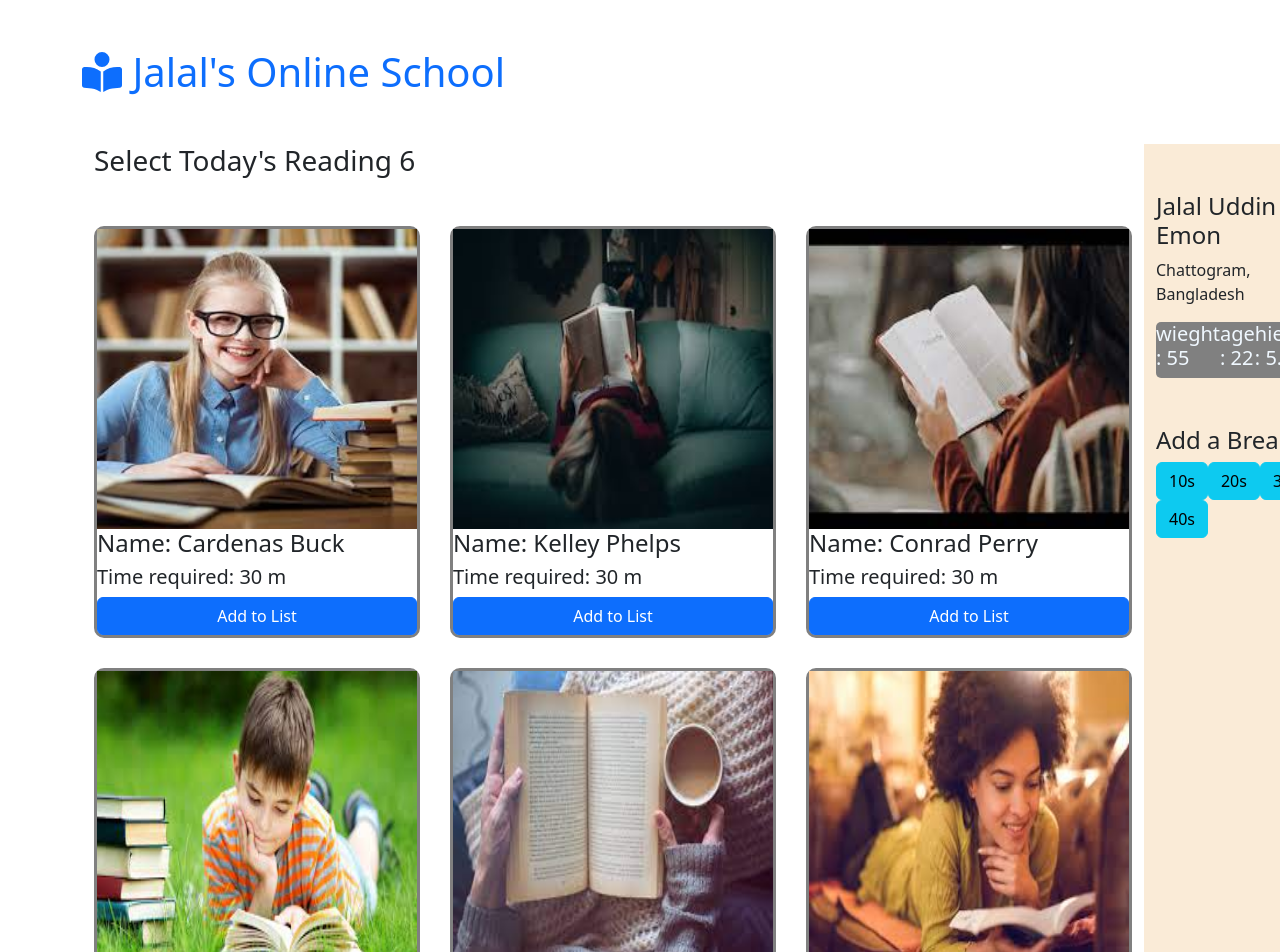
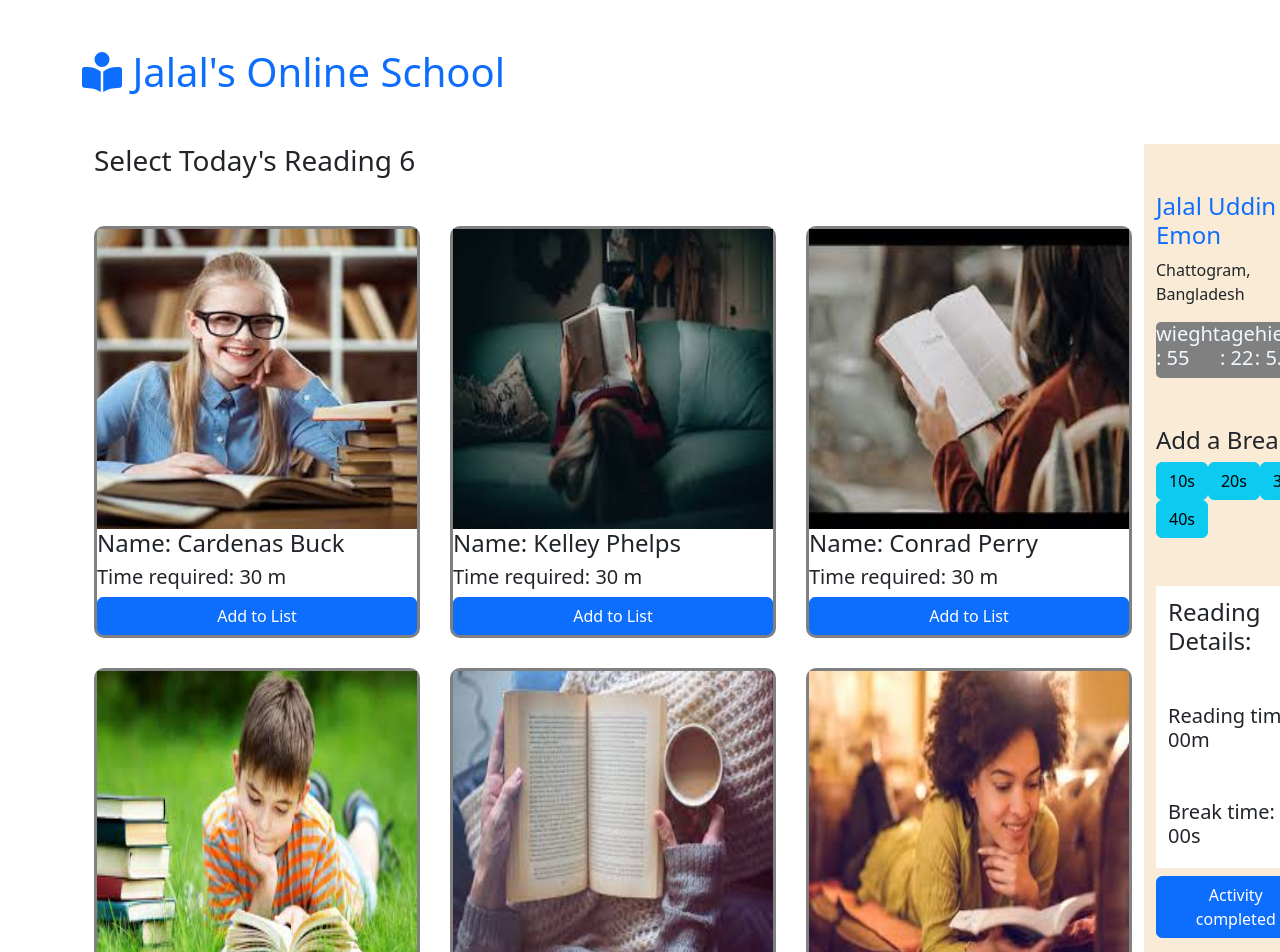
Before and after one commit to Jalalemon/jalal-online-school, a React (Create React App) app: page / in a window 1280 px wide. Shown: the top 952 px of the page. Built offline with nearby package versions, Linux system fonts and the light colour scheme.

Commit message:
cart section completed

```diff
--- a/src/Components/Student-list/ListContainer.css
+++ b/src/Components/Student-list/ListContainer.css
@@ -22,3 +22,6 @@ gap: 30px;
     display: flex;
     border-radius: 5px;
 }
+.excercise-details {
+    padding: 12px;
+}
--- a/src/Components/Student-list/ListContainer.js
+++ b/src/Components/Student-list/ListContainer.js
@@ -26,7 +26,7 @@ const ListContainer = () => {
 
            <div className="container cart">
                 <div className="author-info">
-               <h4 className='mt-5 font-bold'>Jalal Uddin Emon </h4>
+                <h4 className='mt-5 font-bold' class='mt-5 text-primary'>Jalal Uddin Emon </h4>
                 <p className='w-17 f-bold'>Chattogram, Bangladesh</p>
                     <div className="others-info">
                         <h5>wieght : 55 </h5>
@@ -35,13 +35,18 @@ const ListContainer = () => {
 
                     </div>
                     <div className=" font-weight-bold mt-5 add-break">
-                <h4>Add a Break</h4>
+                        <h4>Add a Break:</h4>
                         <button className='btn btn-info'>10s</button>
                         <button className='btn btn-info'>20s</button>
                         <button className='btn btn-info'>30s</button>
                         <button className='btn btn-info'>40s</button>
                     </div>
-
+                    <div className="excercise-details bg-white pb-8 mt-5">
+                        <h4>Reading Details:</h4>
+                        <h5 className='mt-5'><span>Reading time:</span> <span>00</span>m </h5>
+                        <h5 className='mt-5'><span>Break time:</span> <span>00</span>s </h5>
+                    </div>
+                <button  type="button" class="btn btn-primary mt-2 w-100">Activity completed</button>
                </div>
 
 
```
Lines whose indentation alone changed are shown as unchanged.
